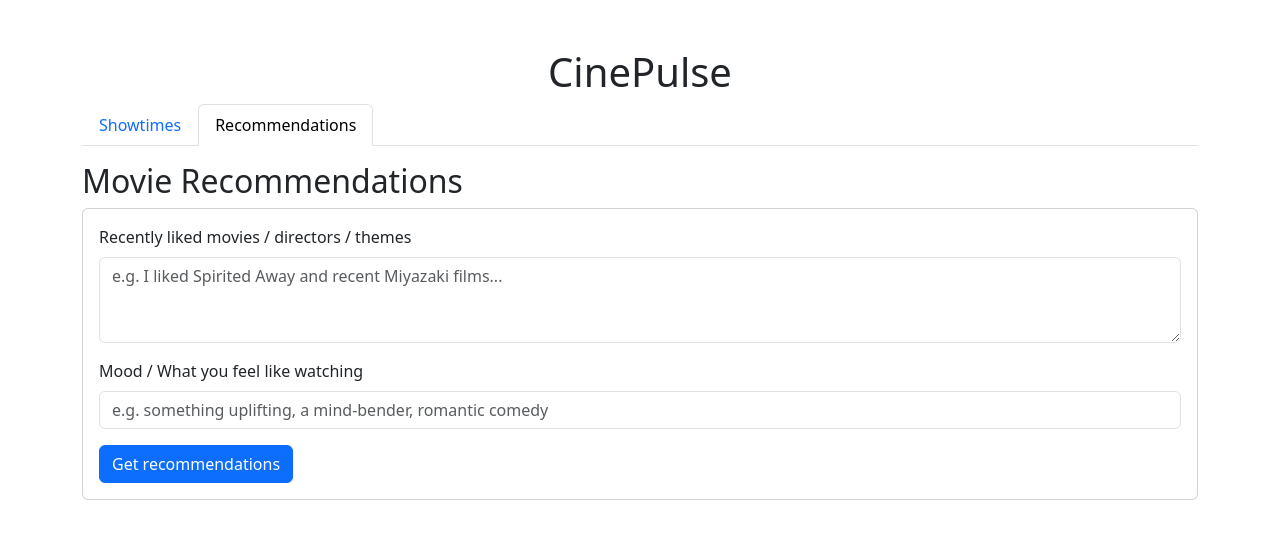
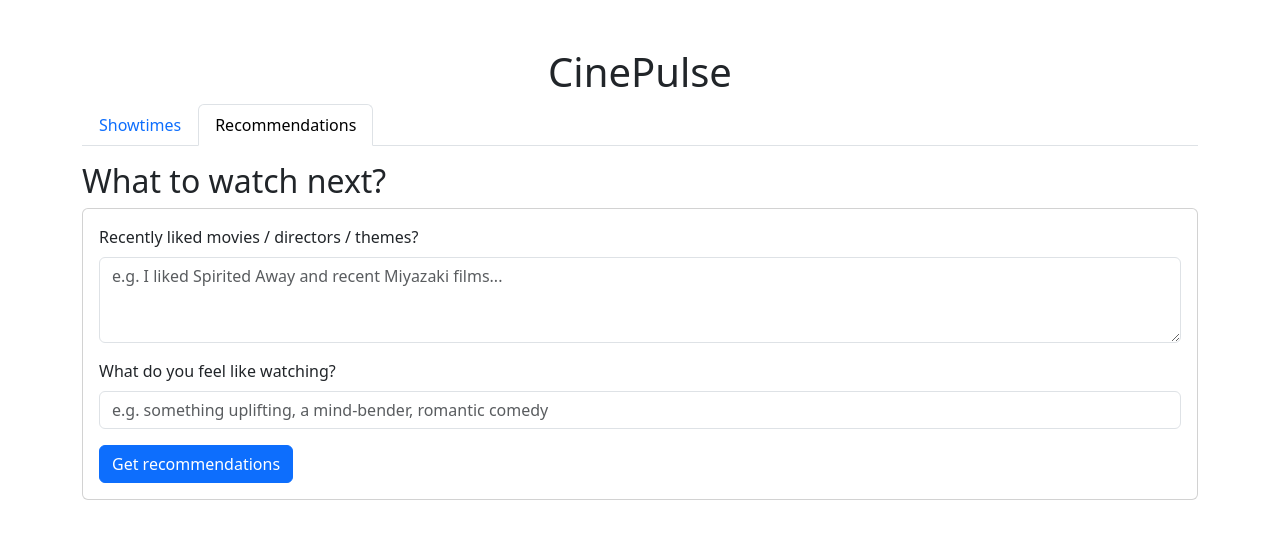
Before and after one commit to mginabluebox/CinePulse, a Flask app: template src/templates/index.html in a window 1280 px wide, after a click on "Recommendations". Shown: the top 539 px of the page. Run offline with Flask 3, Linux system fonts and the light colour scheme; the template is opened without the code that fills it: most values are stand-ins (such as "Sample title", 1, 10 or a date in 2020).

Commit message:
Minor front-end edit

```diff
--- a/src/templates/index.html
+++ b/src/templates/index.html
@@ -74,17 +74,17 @@
 
         <!-- Recommendations Tab -->
         <div class="tab-pane fade" id="recommendations" role="tabpanel" aria-labelledby="recommendations-tab">
-            <h2 class="mt-3">Movie Recommendations</h2>
+            <h2 class="mt-3">What to watch next?</h2>
 
             <div class="card mb-3">
               <div class="card-body">
                 <form id="recommendForm" class="mb-0">
                   <div class="mb-3">
-                    <label for="likedMovies" class="form-label">Recently liked movies / directors / themes</label>
+                    <label for="likedMovies" class="form-label">Recently liked movies / directors / themes?</label>
                     <textarea id="likedMovies" class="form-control" rows="3" placeholder="e.g. I liked Spirited Away and recent Miyazaki films..."></textarea>
                   </div>
                   <div class="mb-3">
-                    <label for="mood" class="form-label">Mood / What you feel like watching</label>
+                    <label for="mood" class="form-label">What do you feel like watching?</label>
                     <input id="mood" class="form-control" placeholder="e.g. something uplifting, a mind-bender, romantic comedy">
                   </div>
                   <div id="recommendError" class="text-danger small d-none mb-2"></div>
```
